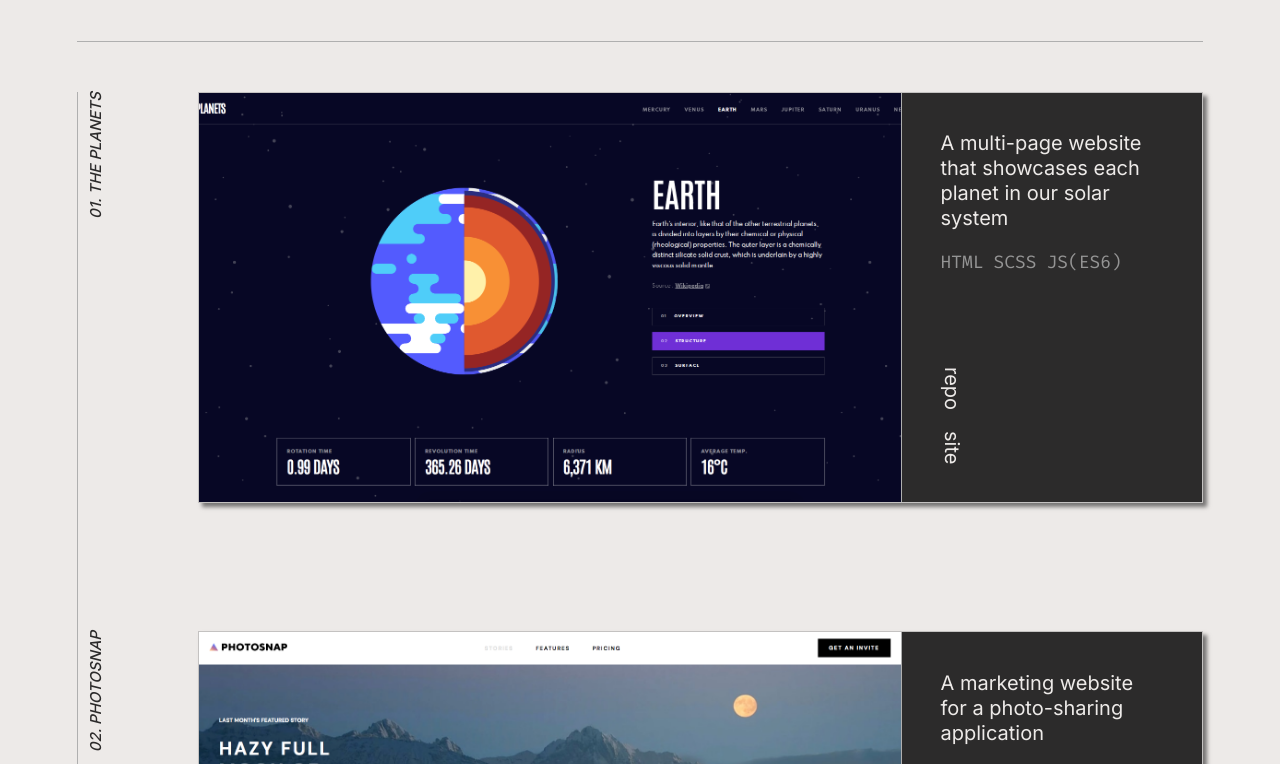
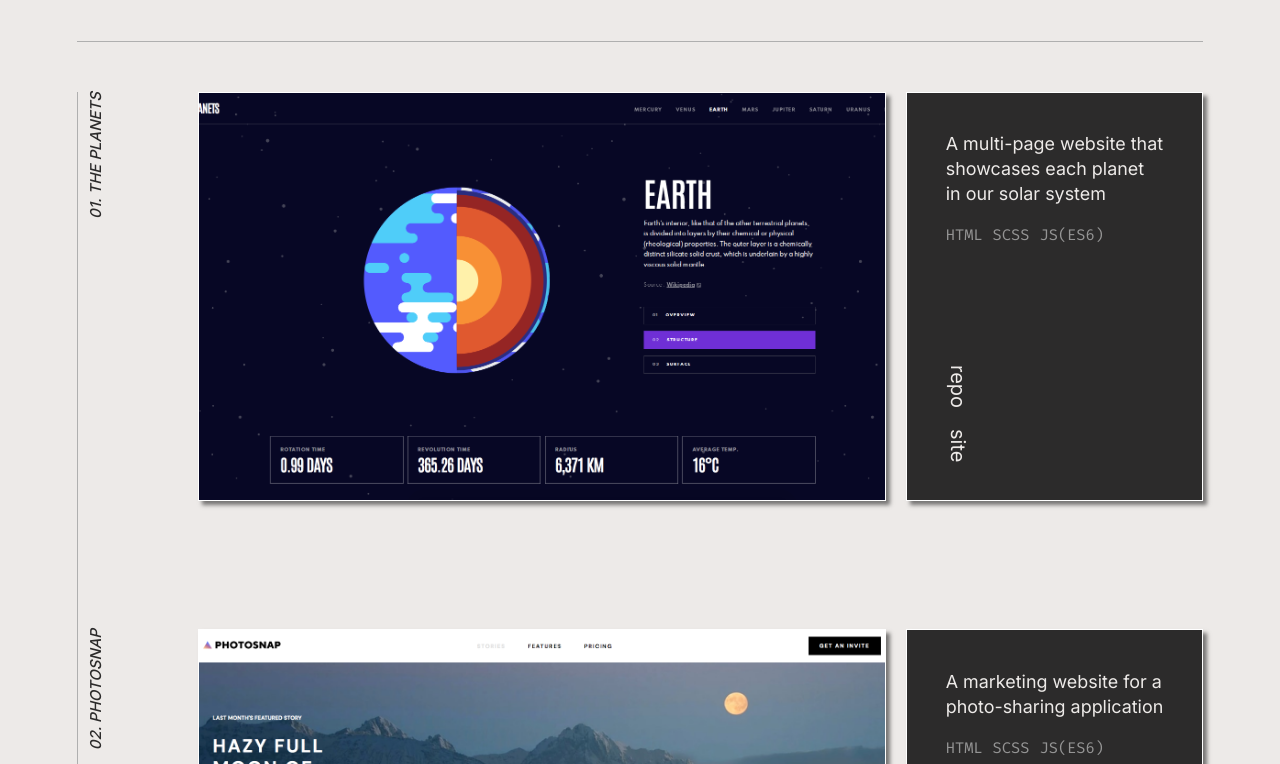
Before and after one commit to cjoak1028/portfolio-v1, a React (Create React App) app: page / in a window 1280 px wide. Shown: the part 2036-2800 px from the top of the page. Built offline with nearby package versions, Linux system fonts and the light colour scheme.

Commit message:
Added margin between project image and text

```diff
--- a/src/components/Projects/Projects.module.css
+++ b/src/components/Projects/Projects.module.css
@@ -27,10 +27,10 @@
 .flex-container {
     width: 90%;
     height: clamp(40rem, 40vw, 50rem);
-    border: 1px solid rgba(158, 158, 158, 0.51);
-    box-shadow: 4px 4px 4px 0px rgba(0, 0, 0, 0.5);
     display: flex;
     flex-direction: column;
+    border: 1px solid rgb(255, 255, 255);
+    box-shadow: 4px 4px 4px 0px rgba(0, 0, 0, 0.5);
 }
 
 .project__img {
@@ -73,7 +73,7 @@
 }
 
 .project__description p {
-    font-size: clamp(1.4rem, 1.8vw, 2rem);
+    font-size: clamp(1.4rem, 1.4vw, 2rem);
     text-align: left;
     line-height: clamp(2rem, 2vw, 2.5rem);
 }
@@ -83,14 +83,15 @@
     font-weight: var(--fw-regular);
     color: var(--c-sub);
     opacity: 0.8;
-    font-size: clamp(1.2rem, 1.4vw, 1.8rem);
+    font-size: clamp(1.2rem, 1.2vw, 1.8rem);
 }
 
 .project__tech ul {
     list-style: none;
     display: flex;
     width: 100%;
-    justify-content: left;
+    /* justify-content: left; */
+    flex-flow: wrap;
 }
 
 .project__tech li:not(:last-child) {
@@ -128,6 +129,8 @@
     .flex-container {
         flex-direction: row;
         height: auto;
+        border: none;
+        box-shadow: none;
     }
 
     .project__img {
@@ -136,6 +139,9 @@
         display: block;
         position: static;
         height: 100%;
+        border: 1px solid rgb(255, 255, 255);
+        box-shadow: 4px 4px 4px 0px rgba(0, 0, 0, 0.5);
+        margin-right: 2rem;
     }
 
     .project__text {
@@ -151,6 +157,8 @@
         min-height: 30rem;
         height: 32vw;
         padding: clamp(2.5rem, 3vw, 4rem);
+        border: 1px solid rgb(255, 255, 255);
+        box-shadow: 4px 4px 4px 0px rgba(0, 0, 0, 0.5);
     }
 
     .project__links ul {
```
